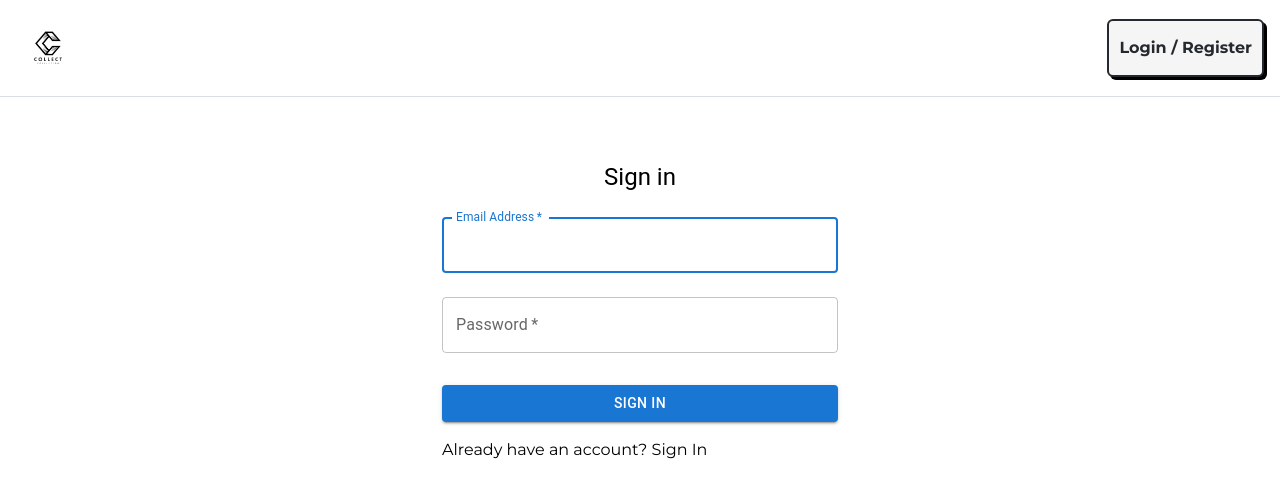
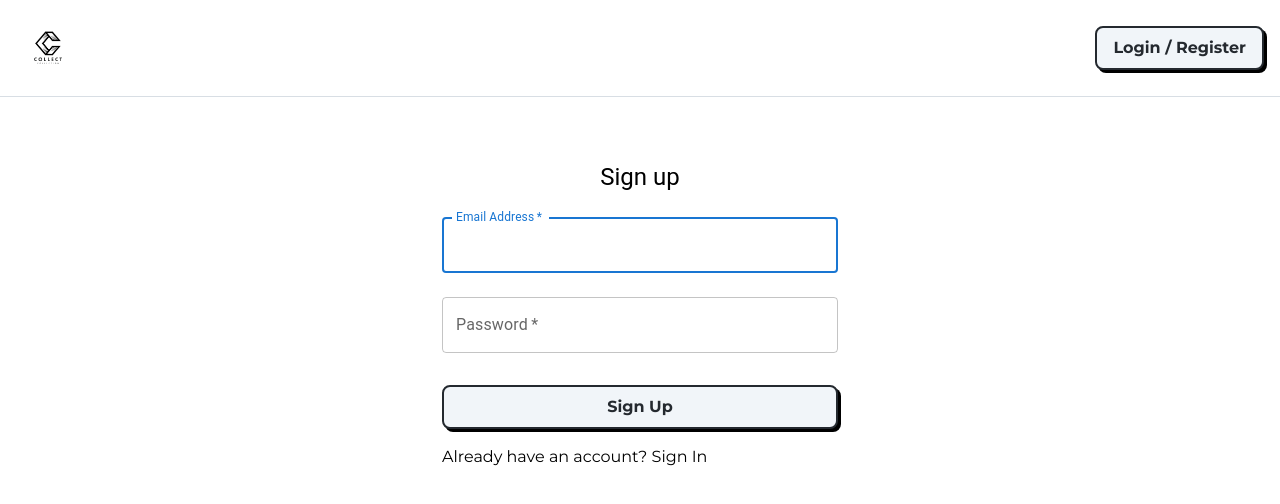
Before and after one commit to andt14111999/remitano-fe, a React (Create React App) app: page /register in a window 1280 px wide. Shown: the top 504 px of the page. Built offline with nearby package versions, Linux system fonts and the light colour scheme.

Commit message:
Update States

```diff
--- a/package.json
+++ b/package.json
@@ -15,6 +15,8 @@
     "@types/node": "^16.7.13",
     "@types/react": "^18.0.0",
     "@types/react-dom": "^18.0.0",
+    "axios": "^1.3.5",
+    "formik": "^2.2.9",
     "notistack": "^3.0.1",
     "react": "^18.2.0",
     "react-dom": "^18.2.0",
@@ -25,7 +27,8 @@
     "react-scripts": "5.0.1",
     "react-spring": "^9.7.1",
     "typescript": "^4.4.2",
-    "web-vitals": "^2.1.0"
+    "web-vitals": "^2.1.0",
+    "yup": "^1.1.1"
   },
   "scripts": {
     "start": "react-scripts start",
--- a/src/apis/index.tsx
+++ b/src/apis/index.tsx
@@ -1,7 +1,8 @@
 const BASE_URL = process.env.REACT_APP_BASE_URL;
 
 const APIs = {
-  registration: BASE_URL + '/auth/registration/',
+  register: BASE_URL + '/auth/register',
+  login: BASE_URL + '/auth/login',
 }
 
 export default APIs;
--- a/src/components/CustomButton/index.tsx
+++ b/src/components/CustomButton/index.tsx
@@ -23,16 +23,12 @@ const CustomButton: FC<CustomButtonProps> = ({
 }) => {
   return (
     <button
-      className={`flex justify-center items-center gap-x-[0.625rem] p-2 rounded-lg ${className} custom-button`}
+      className={`flex justify-center items-center gap-x-[0.625rem] p-2 bg-slate-100 rounded-lg px-4 py-2 border-2 border-fg-default text-fg-default shadow-2xl ${className} `}
       type={type}
       onClick={onClick}
     >
-      {icon && <img src={icon} className={iconClassName} alt="Legend Group" />}
-      <p
-        className={`${textClassName} font-bold`}
-      >
-        {children}
-      </p>
+      {icon && <img src={icon} className={iconClassName} alt="Remitano" />}
+      <p className={`${textClassName} font-bold`}>{children}</p>
     </button>
   );
 };
--- a/src/components/Navbar/index.tsx
+++ b/src/components/Navbar/index.tsx
@@ -39,26 +39,26 @@ const Navbar = () => {
     <>
       <div className="px-4 py-4 transition-all flex justify-between items-center font-medium border-b border-muted">
         <div className="flex items-center gap-12">
-          <Link to="#">
+          <Link to="/">
             <img
               src={images.logo}
-              alt="IQ Perfetto"
+              alt="Remitano"
               className="w-[3.25rem] md:w-[4rem]"
             />
           </Link>
         </div>
         <div className="flex items-center gap-4 xl:gap-12">
           {isDesktop && (
-            <>
+            <Link to="/login">
               <CustomButton className="custom-button-shadow">
                 Login / Register
               </CustomButton>
-            </>
+            </Link>
           )}
           {!isDesktop && (
             <img
               src="/images/Hamburger.svg"
-              alt="IQ Perfetto"
+              alt="Remitano"
               className="w-[2rem] h-[2rem]"
               onClick={() => {
                 handleOpenSidebar();
@@ -81,13 +81,13 @@ const Navbar = () => {
                     <Link to="#">
                       <img
                         src="/images/Logo.svg"
-                        alt="IQ Perfetto"
+                        alt="Remitano"
                         className="md:w-[4rem] h-[2.5rem] md:h-[3rem] 2xl"
                       />
                     </Link>
                     <img
                       src="/images/Navbar_Close.svg"
-                      alt="IQ Perfetto"
+                      alt="Remitano"
                       className="md:w-[4rem] h-[2.5rem] md:h-[3rem] 2xl"
                       onClick={() => {
                         handleCloseSidebar();
--- a/src/pages/Login/index.tsx
+++ b/src/pages/Login/index.tsx
@@ -10,18 +10,66 @@ import {
   TextField,
   Typography,
 } from '@mui/material';
-import React from 'react';
-import { Link } from 'react-router-dom';
+import APIs from 'apis';
+import axios from 'axios';
+import CustomButton from 'components/CustomButton';
+import { useFormik } from 'formik';
+import { useEnqueueSnackbar } from 'hooks/useEnqueueSnackbar';
+import React, { useEffect, useState } from 'react';
+import { Link, useLocation, useNavigate } from 'react-router-dom';
+import { useAppSelector } from 'stores/hooks';
+import * as Yup from 'yup';
+
+const validationSchema = Yup.object({
+  email: Yup.string()
+    .email('Enter a valid email')
+    .required('Email is required'),
+  password: Yup.string()
+    .min(6, 'Password should be of minimum 6 characters length')
+    .max(20, 'Password should be of maximum 20 characters length')
+    .matches(/^[a-zA-Z0-9]{6,20}$/, 'Character or Number only')
+    .required('Password is required'),
+});
 
 const Login = () => {
-  const handleSubmit = (event: React.FormEvent<HTMLFormElement>) => {
-    event.preventDefault();
-    const data = new FormData(event.currentTarget);
-    console.log({
-      email: data.get('email'),
-      password: data.get('password'),
-    });
-  };
+  const enqueueSnackbar = useEnqueueSnackbar();
+  const navigate = useNavigate();
+  const location = useLocation();
+  const [isInitialized, setIsInitialized] = useState(false);
+  const isLoggedIn = useAppSelector((state) => state.user.isLoggedIn);
+
+  const formik = useFormik({
+    initialValues: {
+      email: '',
+      password: '',
+    },
+    validationSchema,
+    onSubmit: (values) => {
+      const data = {
+        email: values.email,
+        password: values.password,
+      };
+      axios
+        .post(APIs.login, data)
+        .then((res) => {
+          enqueueSnackbar('Register successfully', { variant: 'success' });
+          const token = res.data;
+          if (token) {
+            localStorage.setItem('accessToken', token);
+          }
+          navigate('/');
+        })
+        .catch((err) => {
+          enqueueSnackbar('Register failed', { variant: 'error' });
+        });
+    },
+  });
+
+  // CHECK REDIRECT SEARCH PARAMS
+  useEffect(() => {
+    if (isLoggedIn && isInitialized) navigate('/');
+    setIsInitialized(true);
+  }, [isInitialized, isLoggedIn, navigate])
 
   return (
     <Container component="main" maxWidth="xs">
@@ -36,7 +84,12 @@ const Login = () => {
         <Typography component="h1" variant="h5">
           Sign in
         </Typography>
-        <Box component="form" onSubmit={handleSubmit} noValidate sx={{ mt: 1 }}>
+        <Box
+          component="form"
+          onSubmit={formik.handleSubmit}
+          noValidate
+          sx={{ mt: 1 }}
+        >
           <TextField
             margin="normal"
             required
@@ -46,6 +99,10 @@ const Login = () => {
             name="email"
             autoComplete="email"
             autoFocus
+            value={formik.values.email}
+            onChange={formik.handleChange}
+            error={formik.touched.email && Boolean(formik.errors.email)}
+            helperText={formik.touched.email && formik.errors.email}
           />
           <TextField
             margin="normal"
@@ -56,15 +113,17 @@ const Login = () => {
             type="password"
             id="password"
             autoComplete="current-password"
+            value={formik.values.password}
+            onChange={formik.handleChange}
+            error={formik.touched.password && Boolean(formik.errors.password)}
+            helperText={formik.touched.password && formik.errors.password}
           />
-          <Button
+          <CustomButton
+            className="mt-6 mb-4 w-full custom-button-shadow"
             type="submit"
-            fullWidth
-            variant="contained"
-            sx={{ mt: 3, mb: 2 }}
           >
             Sign In
-          </Button>
+          </CustomButton>
           <Grid container>
             <Grid item>
               <Link to="/register">{"Don't have an account? Sign Up"}</Link>
--- a/src/pages/Register/index.tsx
+++ b/src/pages/Register/index.tsx
@@ -10,18 +10,56 @@ import {
   TextField,
   Typography,
 } from '@mui/material';
+import APIs from 'apis';
+import axios from 'axios';
+import CustomButton from 'components/CustomButton';
+import { useFormik } from 'formik';
 import React from 'react';
-import { Link } from 'react-router-dom';
+import { Link, useNavigate } from 'react-router-dom';
+import * as Yup from 'yup';
+import { useEnqueueSnackbar } from '../../hooks/useEnqueueSnackbar';
+
+const validationSchema = Yup.object({
+  email: Yup.string()
+    .email('Enter a valid email')
+    .required('Email is required'),
+  password: Yup.string()
+    .min(6, 'Password should be of minimum 6 characters length')
+    .max(20, 'Password should be of maximum 20 characters length')
+    .matches(
+      /^[a-zA-Z0-9]{6,20}$/,
+      'Character or Number only'
+    )
+    .required('Password is required'),
+});
 
 const Register = () => {
-  const handleSubmit = (event: React.FormEvent<HTMLFormElement>) => {
-    event.preventDefault();
-    const data = new FormData(event.currentTarget);
-    console.log({
-      email: data.get('email'),
-      password: data.get('password'),
-    });
-  };
+  const navigate = useNavigate();
+  const enqueueSnackbar = useEnqueueSnackbar()
+
+  const formik = useFormik({
+    initialValues: {
+      email: '',
+      password: '',
+    },
+    validationSchema,
+    onSubmit: (values) => {
+      const data = {
+        email: values.email,
+        password: values.password
+      }
+      axios.post(APIs.register, data).then(res => {
+        enqueueSnackbar("Register successfully", {variant: 'success'})
+        const token = res.data;
+        if (token) {
+          localStorage.setItem('accessToken', token);
+        }
+        navigate('/')
+      }).catch(err => {
+        enqueueSnackbar('Register failed', { variant: 'error' });
+      });
+    },
+  });
 
   return (
     <Container component="main" maxWidth="xs">
@@ -34,9 +72,9 @@ const Register = () => {
         }}
       >
         <Typography component="h1" variant="h5">
-          Sign in
+          Sign up
         </Typography>
-        <Box component="form" onSubmit={handleSubmit} noValidate sx={{ mt: 1 }}>
+        <Box component="form" onSubmit={formik.handleSubmit} noValidate sx={{ mt: 1 }}>
           <TextField
             margin="normal"
             required
@@ -46,6 +84,10 @@ const Register = () => {
             name="email"
             autoComplete="email"
             autoFocus
+            value={formik.values.email}
+            onChange={formik.handleChange}
+            error={formik.touched.email && Boolean(formik.errors.email)}
+            helperText={formik.touched.email && formik.errors.email}
           />
           <TextField
             margin="normal"
@@ -56,18 +98,20 @@ const Register = () => {
             type="password"
             id="password"
             autoComplete="current-password"
+            value={formik.values.password}
+            onChange={formik.handleChange}
+            error={formik.touched.password && Boolean(formik.errors.password)}
+            helperText={formik.touched.password && formik.errors.password}
           />
-          <Button
+          <CustomButton
+            className="mt-6 mb-4 w-full custom-button-shadow"
             type="submit"
-            fullWidth
-            variant="contained"
-            sx={{ mt: 3, mb: 2 }}
           >
-            Sign In
-          </Button>
+            Sign Up
+          </CustomButton>
           <Grid container>
             <Grid item>
-              <Link to="/login">{"Already have an account? Sign In"}</Link>
+              <Link to="/login">{'Already have an account? Sign In'}</Link>
             </Grid>
           </Grid>
         </Box>
--- a/src/stores/store.tsx
+++ b/src/stores/store.tsx
@@ -1,9 +1,11 @@
 import { configureStore } from '@reduxjs/toolkit';
 import uiSlice from './uiSlice';
+import userSlice from './userSlice';
 
 export const store = configureStore({
   reducer: {
     ui: uiSlice.reducer,
+    user: userSlice.reducer
   },
 });
 
--- a/src/styles/global.css
+++ b/src/styles/global.css
@@ -183,6 +183,19 @@ body {
   -moz-osx-font-smoothing: grayscale;
 }
 
+.toast-in-right {
+  animation: toast-in-right 0.7s;
+}
+
+@keyframes toast-in-right {
+  from {
+    transform: translateX(100%);
+  }
+  to {
+    transform: translateX(0);
+  }
+}
+
 .navbar-mobile {
   position: fixed;
   width: 100vw;
@@ -194,14 +207,8 @@ body {
   transition: all 0.3s ease-in-out;
 }
 
-.custom-button {
-    background-color: rgb(245, 245, 245);
-    /* margin: 5px 5px 5px 0px; */
-    padding: 15px 10px;
-    appearance: none;
-    border-radius: 6px;
-    border: 2px solid var(--color-fg-default);
-    color: var(--color-fg-default);
+button {
+  appearance: none;
 }
 
 .custom-button-shadow {
```
Also changed, not shown: src/App.tsx (+35 -1 lines), src/components/CustomSnackbar/index.tsx (+7 -7 lines), src/stores/userSlice.tsx (added, +34 -0 lines), 2 other files (tests, documents, lock files or other folders).
